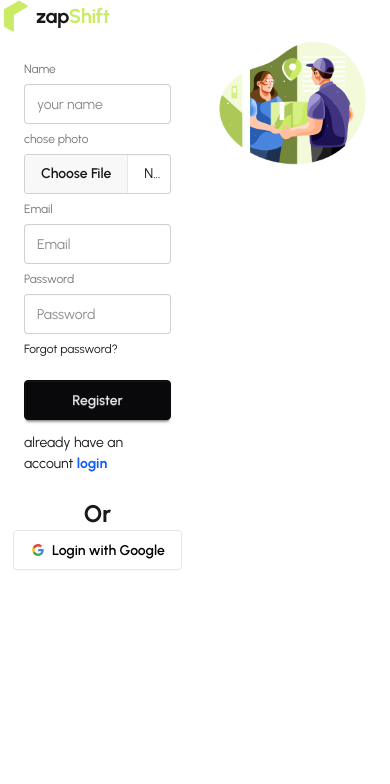
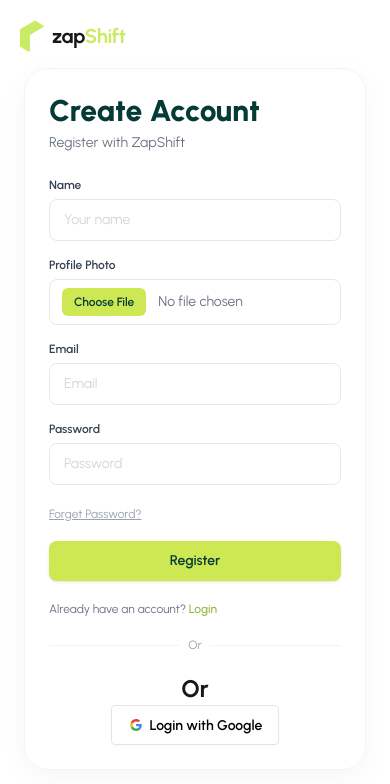
Before and after one commit to iqbal700/zap-shift-client, a React (Vite) app: page /register in a window 390 px wide. Shown: the top 784 px of the page. Built offline with nearby package versions, Linux system fonts and the light colour scheme; no server answers.

Commit message:
feat: improve login register UI and responsive auth layout

```diff
--- a/src/layouts/AuthLayouts.jsx
+++ b/src/layouts/AuthLayouts.jsx
@@ -1,20 +1,32 @@
 import React from 'react';
 import Logo from '../components/logo/Logo';
 import { Outlet } from 'react-router';
-import authImage from '../assets/authImage.png'
-
+import authImage from '../assets/authImage.png';
 
 const AuthLayouts = () => {
     return (
-        <div className='max-w-7xl mx-auto'>
-            <Logo></Logo>
-            <div className='flex'>
-                <div className='flex-1'>
-                    <Outlet></Outlet>
+        <div className="min-h-screen max-w-7xl mx-auto px-4 sm:px-6 lg:px-8 pt-5 sm:pt-6 lg:pt-8">
+
+            {/* Logo */}
+            <Logo />
+
+            {/* Main Content */}
+            <div className="min-h-[calc(100vh-120px)] flex flex-col lg:flex-row items-center justify-center gap-8 lg:gap-12">
+
+                {/* Left Side - Login/Register Form */}
+                <div className="w-full lg:w-1/2 flex justify-center">
+                    <Outlet />
                 </div>
-                <div className='flex-1'>
-                    <img src={authImage} alt="img" />
+
+                {/* Right Side - Image */}
+                <div className="hidden lg:flex lg:w-1/2 justify-center items-center">
+                    <img
+                        src={authImage}
+                        alt="Authentication"
+                        className="w-full max-w-lg h-auto object-contain"
+                    />
                 </div>
+
             </div>
         </div>
     );
--- a/src/pages/Auth/Login/Login.jsx
+++ b/src/pages/Auth/Login/Login.jsx
@@ -5,45 +5,103 @@ import { Link, useLocation, useNavigate } from 'react-router';
 import SocialLogin from '../SocialLogin/SocialLogin';
 
 const Login = () => {
-
-    const {register, handleSubmit} =  useForm();
-    const {signInUser} = useAuth();
+    const { register, handleSubmit } = useForm();
+    const { signInUser } = useAuth();
     const location = useLocation();
     const navigate = useNavigate();
-    console.log(location)
 
-    const handleLogIn  = (data) => {
-         console.log('data login' , data)
-         signInUser(data.email, data.password)
-          .then(res => {
-            console.log(res);
-            navigate(location?.state || '/')
-          })
-          .catch(error => {
-            console.log(error)
-          })
-    }
+    const handleLogIn = (data) => {
+        signInUser(data.email, data.password)
+            .then((res) => {
+                console.log(res);
+                navigate(location?.state || '/');
+            })
+            .catch((error) => {
+                console.log(error);
+            });
+    };
 
     return (
-        <div className="card bg-base-100 w-full max-w-sm shrink-0 shadow-2xl">
-            <h3 className="text-3xl-text-center">welcome back</h3>
-            <form className="card-body" onSubmit={handleSubmit(handleLogIn)}>
-                <fieldset className="fieldset"  >
+        <div className="min-h-screen flex items-center justify-center p-4 md:p-8 font-sans">
+            {/* Form Card Container */}
+            <div className="w-full max-w-md p-8 sm:p-10 bg-white/90 backdrop-blur-sm rounded-3xl border border-gray-100 shadow-[0_8px_30px_rgb(0,0,0,0.04)] flex flex-col justify-center">
 
-                    {/* email section  */}
-                    <label className="label">Email</label>
-                    <input type="email" {...register('email')} className="input" placeholder="Email" />
+                {/* Title Section */}
+                <div className="text-left mb-6">
+                    <h1 className="text-3xl sm:text-4xl font-extrabold text-[#053B36] mb-1">
+                        Welcome Back
+                    </h1>
+                    <p className="text-gray-500 text-sm">
+                        Login with ZapShift
+                    </p>
+                </div>
 
-                    {/* password section  */}
-                    <label className="label">Password</label>
-                    <input type="password" {...register('password')} className="input" placeholder="Password" />
+                {/* Login Form */}
+                <form onSubmit={handleSubmit(handleLogIn)} className="w-full space-y-4">
+                    {/* Email Field */}
+                    <div className="w-full">
+                        <label className="block text-xs font-semibold text-gray-700 mb-1.5">
+                            Email
+                        </label>
+                        <input
+                            type="email"
+                            {...register('email', { required: true })}
+                            placeholder="Email"
+                            className="w-full px-3.5 py-2.5 text-sm text-gray-700 bg-white border border-gray-200 rounded-lg focus:outline-none focus:border-[#053B36] placeholder-gray-300 transition-colors"
+                        />
+                    </div>
 
-                    <div><a className="link link-hover">Forgot password?</a></div>
-                    <button className="btn btn-neutral mt-4">Login</button>
-                </fieldset>
-                <p>New to zapshift  <Link to='/register' className='text-blue-600 font-bold' > create account</Link>  </p>
-            </form>
-            <SocialLogin></SocialLogin>
+                    {/* Password Field */}
+                    <div className="w-full">
+                        <label className="block text-xs font-semibold text-gray-700 mb-1.5">
+                            Password
+                        </label>
+                        <input
+                            type="password"
+                            {...register('password', { required: true })}
+                            placeholder="Password"
+                            className="w-full px-3.5 py-2.5 text-sm text-gray-700 bg-white border border-gray-200 rounded-lg focus:outline-none focus:border-[#053B36] placeholder-gray-300 transition-colors"
+                        />
+                    </div>
+
+                    {/* Forgot Password Link */}
+                    <div>
+                        <a href="#" className="text-xs text-gray-400 underline hover:text-gray-600 transition-colors">
+                            Forget Password?
+                        </a>
+                    </div>
+
+                    {/* Login Button with subtle shadow */}
+                    <button
+                        type="submit"
+                        className="w-full cursor-pointer py-2.5 text-sm font-semibold text-[#053B36] bg-[#CDE852] rounded-lg hover:bg-[#b8d83d] transition-all shadow-sm active:scale-[0.99]"
+                    >
+                        Login
+                    </button>
+
+                    {/* Register Link */}
+                    <p className="text-xs text-gray-500 text-left pt-1">
+                        Don't have any account?{' '}
+                        <Link to="/register" className="text-[#8FB339] font-medium hover:underline">
+                            Register
+                        </Link>
+                    </p>
+                </form>
+
+                {/* Divider */}
+                <div className="relative flex items-center justify-center my-5">
+                    <span className="text-xs text-gray-400 bg-white px-2 z-10">Or</span>
+                    <div className="absolute inset-0 flex items-center">
+                        <div className="w-full border-t border-gray-100"></div>
+                    </div>
+                </div>
+
+                {/* Google / Social Login Section */}
+                <div className="w-full">
+                    <SocialLogin />
+                </div>
+
+            </div>
         </div>
     );
 };
--- a/src/pages/Auth/Register/Register.jsx
+++ b/src/pages/Auth/Register/Register.jsx
@@ -7,124 +7,245 @@ import axios from 'axios';
 import useAxiosSecure from '../../../hooks/useAxiosSecure';
 
 const Register = () => {
+    const {
+        register,
+        handleSubmit,
+        formState: { errors },
+    } = useForm();
 
-    const {register, handleSubmit, formState :{errors}} = useForm();
-    const {registerUser, updateUserProfile} = useAuth();
+    const { registerUser, updateUserProfile } = useAuth();
     const axiosSecure = useAxiosSecure();
     const navigate = useNavigate();
 
     const handleRegistration = (data) => {
-        console.log( 'handle register data:',  data)
+        console.log('handle register data:', data);
+
         const profileImg = data.photo[0];
+
         registerUser(data.email, data.password)
-             .then(res => {
-                console.log(res.user)
-                navigate('/')
+            .then((res) => {
+                console.log(res.user);
 
-                // 1 store the image formData
-                const formData  = new FormData();
-                formData.append('image', profileImg)
+                // 1. Store image in FormData
+                const formData = new FormData();
+                formData.append('image', profileImg);
 
+                // 2. Upload image to ImgBB
+                const img_API_URL = `https://api.imgbb.com/1/upload?expiration=600&key=${import.meta.env.VITE_image_host_key}`;
 
-                // 2 upload image to imgBB using axios
-                 const img_API_URL = `https://api.imgbb.com/1/upload?expiration=600&key=${import.meta.env.VITE_image_host_key}`
-                    axios.post(img_API_URL, formData)
-                     .then(res => {
+                axios
+                    .post(img_API_URL, formData)
+                    .then((res) => {
                         const photoURL = res.data.data.display_url;
 
-                        // =-=-= UserInfo for sending infor to the backend & store database =-=-= //
+                        // User information
                         const userInfo = {
-                                displayName :  data.name,
+                            displayName: data.name,
                             email: data.email,
-                                photoURL : photoURL
+                            photoURL: photoURL,
+                        };
+
+                        console.log('userInfo:', userInfo);
+
+                        // Send user information to database
+                        axiosSecure
+                            .post('/users', userInfo)
+                            .then((res) => {
+                                if (res.data.insertedId) {
+                                    console.log(
+                                        'user created in the database'
+                                    );
                                 }
+                            });
 
-                            console.log('userInfo : ', userInfo);
-
-                        // send User information in the database
-                            axiosSecure.post('/users', userInfo)
-                                .then(res => {
-                                    if(res.data.insertedId) {
-                                        console.log('user created in the database')
-                                    }
-                                })
-
-                        // 3 =-= update user profile =-=
+                        // 3. Update Firebase user profile
                         const userProfile = {
-                            displayName :  data.name,
-                            photoURL : photoURL
-                        }
+                            displayName: data.name,
+                            photoURL: photoURL,
+                        };
 
                         updateUserProfile(userProfile)
-                            .then(res => console.log('user profile updated done', res.data))
-                            .catch(err => console.log(err))
+                            .then((res) =>
+                                console.log(
+                                    'user profile updated done',
+                                    res.data
+                                )
+                            )
+                            .catch((err) => console.log(err));
+
+                        // Navigate after successful registration
+                        navigate('/');
                     })
-
-                     .catch(err => console.log(err));
+                    .catch((err) => console.log(err));
             })
-             .catch(error => {
-                console.log(error)
-             })
-    }
+            .catch((error) => {
+                console.log(error);
+            });
+    };
 
     return (
-        <div>
-            <form className='card-body' onSubmit={handleSubmit(handleRegistration)} >
-                 <fieldset className="fieldset">
+        <div className="w-full flex justify-center px-2 sm:px-0 py-4 sm:py-6">
+            <div className="w-full max-w-md p-6 sm:p-8 md:p-10 bg-white/90 backdrop-blur-sm rounded-3xl border border-gray-100 shadow-[0_8px_30px_rgb(0,0,0,0.04)]">
 
+                {/* Title Section */}
+                <div className="text-left mb-6">
+                    <h1 className="text-3xl sm:text-4xl font-extrabold text-[#053B36] mb-1">
+                        Create Account
+                    </h1>
 
-                    {/* ==-== Name field ==-==  */}
-                    <label className="label">Name</label>
-                    <input type="text" {...register('name', {required: true})} className="input" placeholder="your name" />
+                    <p className="text-gray-500 text-sm">
+                        Register with ZapShift
+                    </p>
+                </div>
 
-                    {
-                        errors.name ?. type === 'required' && <p className='text-red-600'>Name is required</p>
-                    }
+                {/* Registration Form */}
+                <form
+                    onSubmit={handleSubmit(handleRegistration)}
+                    className="w-full space-y-4"
+                >
+                    {/* Name */}
+                    <div className="w-full">
+                        <label className="block text-xs font-semibold text-gray-700 mb-1.5">
+                            Name
+                        </label>
 
-                    {/* ==-== Photo field ==-==  */}
-                    <label className="label">chose photo</label>
-                    <input type="file" {...register('photo', {required: true})} className="file-input" placeholder="chose your file" />
+                        <input
+                            type="text"
+                            {...register('name', { required: true })}
+                            placeholder="Your name"
+                            className="w-full px-3.5 py-2.5 text-sm text-gray-700 bg-white border border-gray-200 rounded-lg focus:outline-none focus:border-[#053B36] placeholder-gray-300 transition-colors"
+                        />
 
-                    {
-                        errors.photo ?. type === 'required' && <p className='text-red-600'>photo is required</p>
-                    }
+                        {errors.name?.type === 'required' && (
+                            <p className="text-red-500 text-xs mt-1">
+                                Name is required
+                            </p>
+                        )}
+                    </div>
 
-                    {/* ==-== Email field ==-==  */}
+                    {/* Photo */}
+                    <div className="w-full">
+                        <label className="block text-xs font-semibold text-gray-700 mb-1.5">
+                            Profile Photo
+                        </label>
 
-                    <label className="label">Email</label>
-                    <input type="email" {...register('email', {required: true})} className="input" placeholder="Email" />
+                        <input
+                            type="file"
+                            accept="image/*"
+                            {...register('photo', { required: true })}
+                            className="w-full px-3 py-2 text-sm text-gray-500 bg-white border border-gray-200 rounded-lg file:mr-3 file:px-3 file:py-1.5 file:border-0 file:rounded-md file:bg-[#CDE852] file:text-[#053B36] file:text-xs file:font-semibold hover:file:bg-[#b8d83d] cursor-pointer transition-colors"
+                        />
 
-                    {
-                        errors.email ?. type === 'required' && <p className='text-red-600'>please give email</p>
-                    }
+                        {errors.photo?.type === 'required' && (
+                            <p className="text-red-500 text-xs mt-1">
+                                Photo is required
+                            </p>
+                        )}
+                    </div>
 
-                        {/* ==-== password field ==-== */}
-                    <label className="label">Password</label>
+                    {/* Email */}
+                    <div className="w-full">
+                        <label className="block text-xs font-semibold text-gray-700 mb-1.5">
+                            Email
+                        </label>
+
+                        <input
+                            type="email"
+                            {...register('email', { required: true })}
+                            placeholder="Email"
+                            className="w-full px-3.5 py-2.5 text-sm text-gray-700 bg-white border border-gray-200 rounded-lg focus:outline-none focus:border-[#053B36] placeholder-gray-300 transition-colors"
+                        />
+
+                        {errors.email?.type === 'required' && (
+                            <p className="text-red-500 text-xs mt-1">
+                                Please provide your email
+                            </p>
+                        )}
+                    </div>
+
+                    {/* Password */}
+                    <div className="w-full">
+                        <label className="block text-xs font-semibold text-gray-700 mb-1.5">
+                            Password
+                        </label>
+
                         <input
                             type="password"
-                        className="input"
+                            {...register('password', {
+                                required: true,
+                                minLength: 6,
+                                pattern:
+                                    /^(?=.*[a-z])(?=.*[A-Z])(?=.*\d).+$/,
+                            })}
                             placeholder="Password"
-                     {...register('password',
-                         {  required: true,
-                             minLength: 6,
-                             pattern: /^(?=.*[a-z])(?=.*[A-Z])(?=.*\d).+$/
-                       })}
+                            className="w-full px-3.5 py-2.5 text-sm text-gray-700 bg-white border border-gray-200 rounded-lg focus:outline-none focus:border-[#053B36] placeholder-gray-300 transition-colors"
                         />
 
-                    {
-                        errors.password ?. type === 'required' && <p className='text-red-600'>password is requird</p>
-                    }
+                        {errors.password?.type === 'required' && (
+                            <p className="text-red-500 text-xs mt-1">
+                                Password is required
+                            </p>
+                        )}
 
-                    {
-                        errors.password?. type === 'pattern' && <p className='text-red-600'> must have upper and lower charecter </p>
-                    }
+                        {errors.password?.type === 'minLength' && (
+                            <p className="text-red-500 text-xs mt-1">
+                                Password must be at least 6 characters
+                            </p>
+                        )}
 
-                    <div><a className="link link-hover">Forgot password?</a></div>
-                    <button className="btn btn-neutral mt-4">Register</button>
-                  </fieldset>
-                   <p> already have an account  <Link to='/login' className='text-blue-600 font-bold' > login </Link>  </p>
+                        {errors.password?.type === 'pattern' && (
+                            <p className="text-red-500 text-xs mt-1">
+                                Must have uppercase, lowercase and a number
+                            </p>
+                        )}
+                    </div>
+
+                    {/* Forgot Password */}
+                    <div>
+                        <a
+                            href="#"
+                            className="text-xs text-gray-400 underline hover:text-gray-600 transition-colors"
+                        >
+                            Forget Password?
+                        </a>
+                    </div>
+
+                    {/* Register Button */}
+                    <button
+                        type="submit"
+                        className="w-full cursor-pointer py-2.5 text-sm font-semibold text-[#053B36] bg-[#CDE852] rounded-lg hover:bg-[#b8d83d] transition-all shadow-sm active:scale-[0.99]"
+                    >
+                        Register
+                    </button>
+
+                    {/* Login Link */}
+                    <p className="text-xs text-gray-500 text-left pt-1">
+                        Already have an account?{' '}
+                        <Link
+                            to="/login"
+                            className="text-[#8FB339] font-medium hover:underline"
+                        >
+                            Login
+                        </Link>
+                    </p>
                 </form>
-            <SocialLogin></SocialLogin>
+
+                {/* Divider */}
+                <div className="relative flex items-center justify-center my-5">
+                    <span className="text-xs text-gray-400 bg-white px-2 z-10">
+                        Or
+                    </span>
+
+                    <div className="absolute inset-0 flex items-center">
+                        <div className="w-full border-t border-gray-100"></div>
+                    </div>
+                </div>
+
+                {/* Social Login */}
+                <div className="w-full">
+                    <SocialLogin />
+                </div>
+            </div>
         </div>
     );
 };
```
Lines whose indentation alone changed are shown as unchanged.
